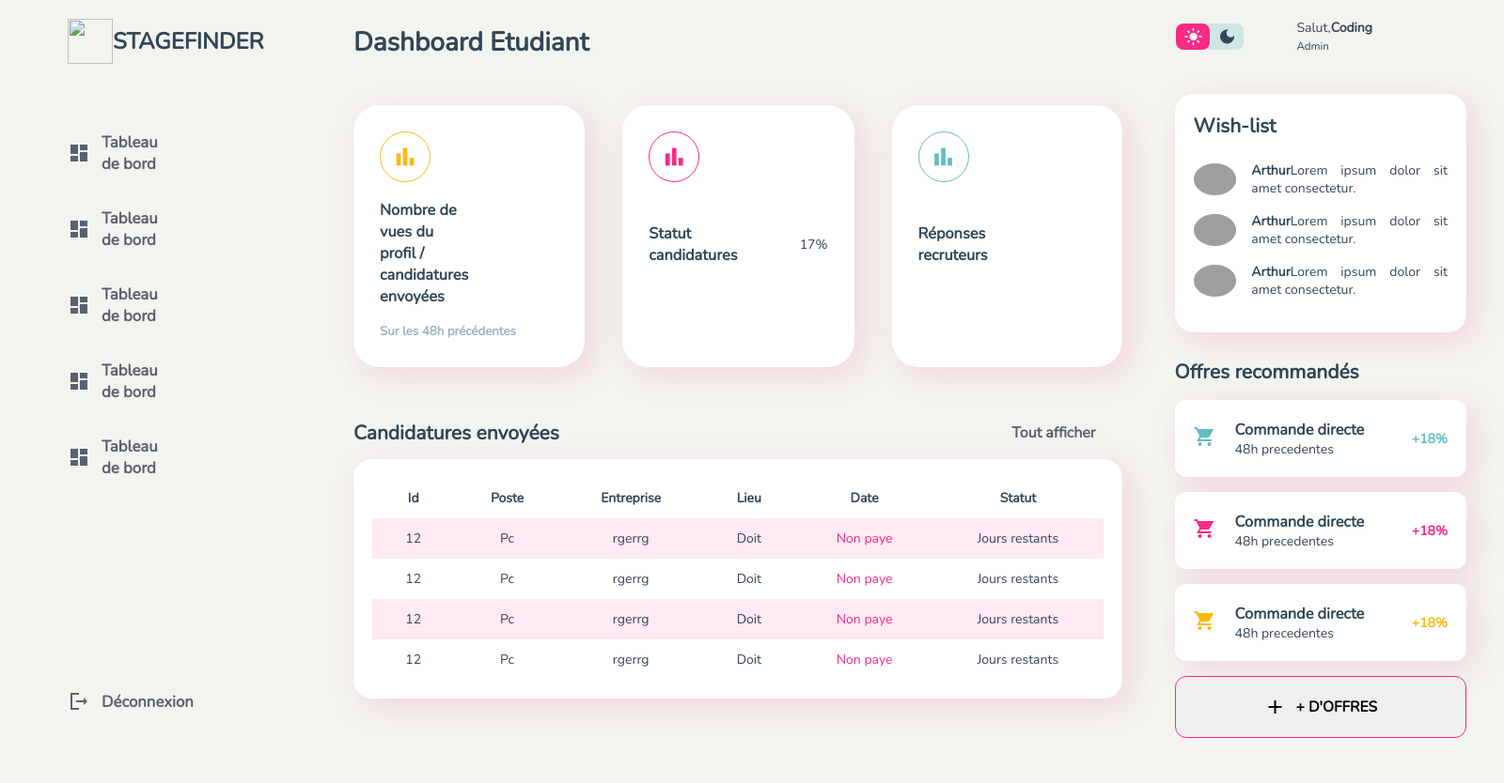
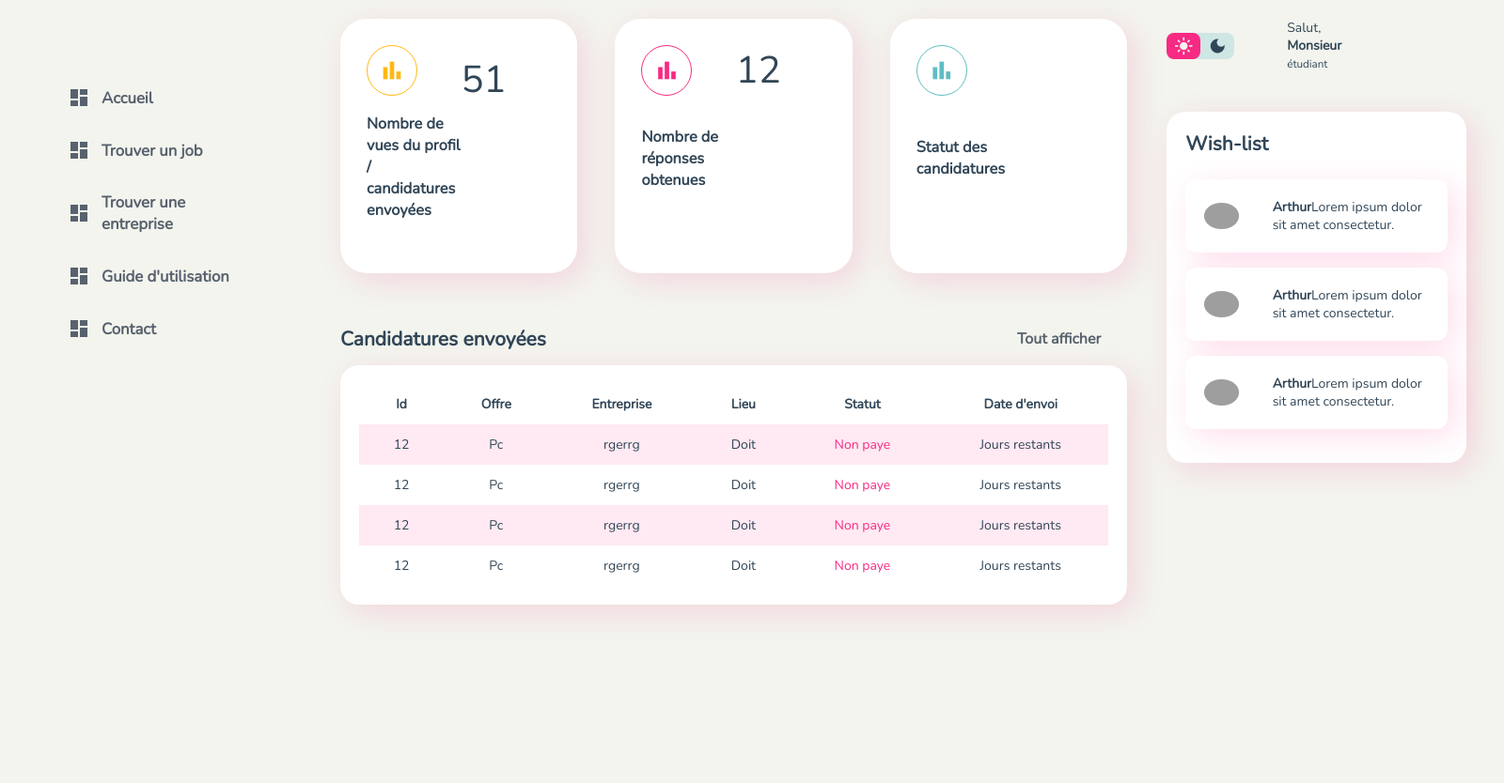
Before and after one commit to MajorBananaa/Projet_WEB_Equipe4, a PHP site: page /dashboard.html in a window 1600 px wide. Shown: the whole page at 94% size. After the commit the page ends 656 px from the top, so only its background shows below. Run offline with PHP 8.4, Linux system fonts and the light colour scheme; grey boxes are pictures that could not be loaded.

Commit message:
dashboard etudiant

```diff
--- a/assets/dashboard-responsive.css
+++ b/assets/dashboard-responsive.css
@@ -1,6 +1,9 @@
 /*Media 1200 px*/
 
 @media screen and (max-width: 1200px) {
+    body {
+        overflow-y: auto;
+    }
     .dashboard-container {
         grid-template-columns: 1fr 6fr 5fr;
         gap: 2rem;
@@ -45,10 +48,6 @@
         align-items: center;
     }
 
-    .list-items li:last-child {
-        position: initial;
-        margin-top: 4rem;
-    }
 }
 /*Media 768 px*/
 
--- a/assets/dashboard.css
+++ b/assets/dashboard.css
@@ -54,6 +54,8 @@ body {
     color: var(--text-color-primary);
     height: 100vh;
     transition: background-color t.3s ease-in-out, color .3s ease-in-out;
+    overflow-x: hidden;
+    overflow-y: hidden;
 }
 ul {
     list-style-type: none;
@@ -82,7 +84,7 @@ a:hover {
     display: grid;
     grid-template-columns: 2fr 7fr 3fr;
     grid-template-areas: 'sidebar main extrabar';
-    gap: 4rem;
+    gap: 3rem;
     height: 100%;
 }
 
@@ -132,19 +134,13 @@ a:hover {
     width: 100%;
 }
 
-.list-items li:last-child {
-    position: absolute;
-    bottom: 4rem;
-    width: 100%;
-}
-
 .list-items .items a {
     display: flex;
     align-items: center;
     justify-content: flex-start;
     gap: 12px;
-    width: 100px;
-    padding: 16px 4rem 19px;
+    width: 100%;
+    padding: 16px 4rem 16px;
     font-size: 1.2rem;
     font-weight: 600;
     transition: all 0.3 ease-in-out;
@@ -241,11 +237,11 @@ a:hover {
     display: flex;
     align-items: center;
     justify-content: space-between;
-    margin-bottom: 1rem;
+    margin-bottom: 2rem;
 }
 
 .card-body .card-progress {
-    display: flex;
+    display: absolute;
     justify-content: center;
     align-items: center;
     position: relative;
@@ -264,11 +260,12 @@ a:hover {
     transition: stroke-dashoffset 1s ease-in;
 }
 
-.card-body.percentage {
+.card-body .percentage {
     position: absolute;
     font-weight: 7000;
+    font-size: 40px;
+    margin-top: -180%;
 }
-
 .card-footer {
     font-size: 16px;
     color: var(--text-color-third);
@@ -409,10 +406,13 @@ a:hover {
 .recent-updates .update {
     display: flex;
     align-items: center;
-    justify-content: start;
+    gap: 20px;
+    background-color: var(--white);
     margin-bottom: 16px;
-    font-style: 16px;
-    text-align: justify;
+    padding: 20px var(--padding-card);
+    box-shadow: var(--box-shadow-card);
+    border-radius: var(--border-radius-12);
+    transition: 0.3s ease-in;
 }
 
 
--- a/dashboard.html
+++ b/dashboard.html
@@ -13,10 +13,6 @@
     <div class="dashboard-container">
         <div class="main-sidebar">
             <div class="aside-header">
-                <div class="brand">
-                    <img src="" alt=""> <!-- Image à mettre en haut à gauche -->
-                    <h3>StageFinder</h3>
-                </div>
                 <div class="close" id="closeSidebar">
                     <span class="material-icons-sharp">
                         close
@@ -26,53 +22,45 @@
             <div class="sidebar">
                 <ul class="list-items">
                     <li class="items">
-                        <a href="#">
+                        <a href="index.html">
                             <span class="material-icons-sharp">
                                 dashboard
                             </span>
-                            <span>Tableau de bord</span>
+                            <span>Accueil</span>
                         </a>
+                    </li>
                     </li><li class="items">
-                        <a href="#">
+                        <a href="search.html">
                             <span class="material-icons-sharp">
                                 dashboard
                             </span>
-                            <span>Tableau de bord</span>
+                            <span>Trouver un job</span>
                         </a>
                     </li><li class="items">
-                        <a href="#">
+                        <a href="search.html">
                             <span class="material-icons-sharp">
                                 dashboard
                             </span>
-                            <span>Tableau de bord</span>
+                            <span>Trouver une entreprise</span>
                         </a>
                     </li><li class="items">
-                        <a href="#">
+                        <a href="guide-utilisation.html">
                             <span class="material-icons-sharp">
                                 dashboard
                             </span>
-                            <span>Tableau de bord</span>
+                            <span>Guide d'utilisation</span>
                         </a>
                     </li><li class="items">
-                        <a href="#">
+                        <a href="contact.html">
                             <span class="material-icons-sharp">
                                 dashboard
                             </span>
-                            <span>Tableau de bord</span>
+                            <span>Contact</span>
                         </a>
-                    </li><li class="items">
-                        <a href="#">
-                            <span class="material-icons-sharp">
-                                logout
-                            </span>
-                            <span>Déconnexion</span>
-                        </a>
-                    </li>
                 </ul>
             </div>
         </div>
         <div class="main-container">
-            <h1 class="main-title">Dashboard Etudiant</h1>
 
             <!--------CARD-->
             <div class="insights">
@@ -91,10 +79,10 @@
                                 <svg width="96" height="96" class="stroke-yellow">
                                     <circle id="circle1" cx="38" cy="38" r="36"></circle>
                                 </svg>
+                                <div class="percentage">
+                                    <p>51</p>
+                                </div>
                             </div>
-                        </div>
-                        <div class="card-footer">
-                            <small>Sur les 48h précédentes</small>
                         </div>
                     </div>
                 </div>
@@ -107,14 +95,14 @@
                         </div>
                         <div class="card-body">
                             <div class="card-info">
-                                <h3>Statut candidatures</h3>
+                                <h3>Nombre de réponses obtenues</h3>
                             </div>
                             <div class="card-progress">
                                 <svg width="96" height="96" class="stroke-fuscha">
                                     <circle id="circle2" cx="38" cy="38" r="36"></circle>
                                 </svg>
                                 <div class="percentage">
-                                    <p>17%</p>
+                                    <p>12</p>
                                 </div>
                             </div>
                         </div>
@@ -131,7 +119,7 @@
                         </div>
                         <div class="card-body">
                             <div class="card-info">
-                                <h3>Réponses recruteurs</h3>
+                                <h3>Statut des candidatures</h3>
                             </div>
                             <div class="card-progress">
                                 <svg width="96" height="96" class="stroke-cyan">
@@ -155,11 +143,11 @@
                     <thead>
                         <tr>
                             <th>Id</th>
-                            <th>Poste</th>
+                            <th>Offre</th>
                             <th>Entreprise</th>
                             <th>Lieu</th>
-                            <th>Date</th>
                             <th>Statut</th>
+                            <th>Date d'envoi</th>
                         </tr>
                     </thead>
                     <tbody>
@@ -214,8 +202,8 @@
 
                 <div class="profile">
                     <div class="profile-info">
-                        <p>Salut,<strong>Coding</strong></p>
-                        <small>Admin</small>
+                        <p>Salut, <strong>Monsieur</strong></p>
+                        <small>étudiant</small>
                     </div>
                     <div class="profile-image">
                         <img src="#" alt="" width="100%"> <!---Image à rajouter-->
@@ -253,61 +241,6 @@
                 </div>
             </div>
 
-            <div class="analytics">
-                <h2>Offres recommandés</h2>
-                <div class="order">
-                    <div class="order-icon">
-                        <span class="material-icons-sharp">
-                            shopping_cart
-                        </span>
-                    </div>
-
-                    <div class="order-details">
-                        <div class="info">
-                            <h3>Commande directe</h3>
-                            <small>48h precedentes</small>
-                        </div>
-                        <h4 class="precent-evo text-cyan">+18%</h4>
-                    </div>
-                </div>
-                <div class="order">
-                    <div class="order-icon">
-                        <span class="material-icons-sharp">
-                            shopping_cart
-                        </span>
-                    </div>
-
-                    <div class="order-details">
-                        <div class="info">
-                            <h3>Commande directe</h3>
-                            <small>48h precedentes</small>
-                        </div>
-                        <h4 class="precent-evo text-fuscha">+18%</h4>
-                    </div>
-                </div>
-                <div class="order">
-                    <div class="order-icon">
-                        <span class="material-icons-sharp">
-                            shopping_cart
-                        </span>
-                    </div>
-
-                    <div class="order-details">
-                        <div class="info">
-                            <h3>Commande directe</h3>
-                            <small>48h precedentes</small>
-                        </div>
-                        <h4 class="precent-evo text-yellow">+18%</h4>
-                    </div>
-                </div>
-                <button class="new-product">
-                    <span class="material-icons-sharp">
-                        add
-                    </span>
-                    <h3>+ d'Offres</h3>
-                </button>
-            </div>
-        </div>
     </div>
 
 
--- a/scripts/dashboard.js
+++ b/scripts/dashboard.js
@@ -30,7 +30,7 @@ if (window.matchMedia("(prefers-color-scheme: dark)").matches) {
 function lightMode() {
   body.classList.remove("dark-mode");
   light.classList.add("active");
-  dark.classList.add("active");
+  dark.classList.remove("active");
 }
 function darkMode() {
   body.classList.add("dark-mode");
```
